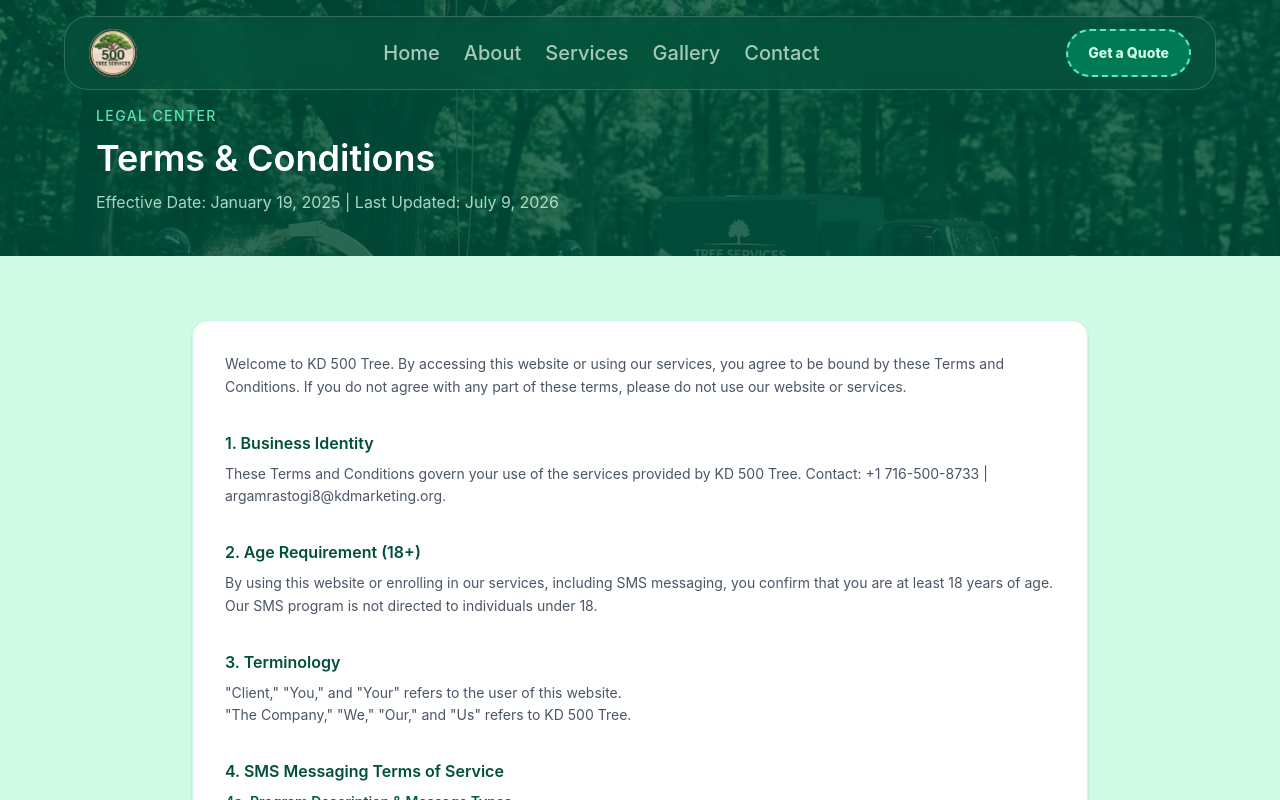
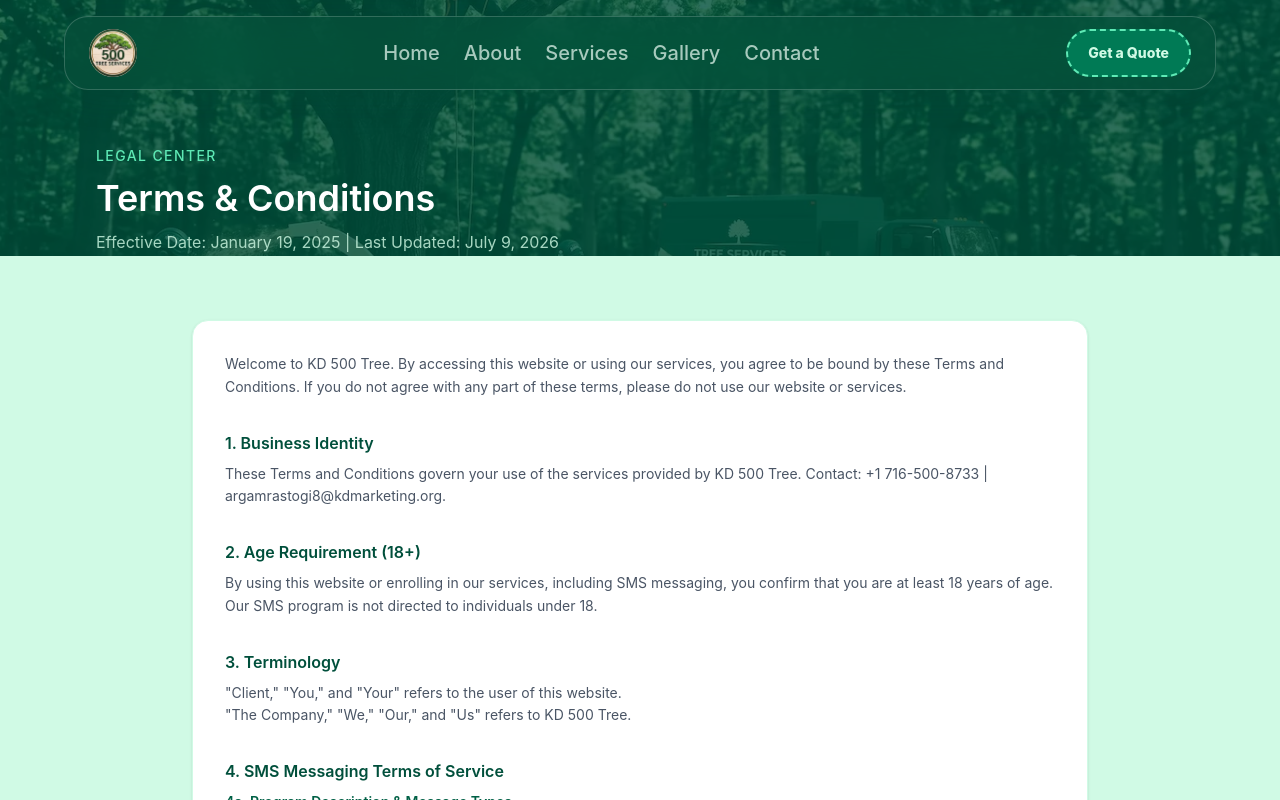
Before and after one commit to sarathkumargit/500-Tree-KD, a React (Vite) app in the folder frontend/: page /terms in a window 1280 px wide. Shown: the top 800 px of the page. Built offline with nearby package versions, Linux system fonts and the light colour scheme.

Commit message:
privacy term

```diff
--- a/frontend/src/pages/Privacy.jsx
+++ b/frontend/src/pages/Privacy.jsx
@@ -15,10 +15,10 @@
 
 const Privacy = () => (
   <div>
-    <section className="relative h-56 sm:h-64 overflow-hidden">
+    <section className=" relative h-56 sm:h-64 overflow-hidden">
       <img src={privacyBg} alt="" className="absolute inset-0 w-full h-full object-cover scale-105" loading="eager" />
       <div className="absolute inset-0 bg-emerald-900/80" />
-      <div className="relative z-10 h-full flex flex-col justify-center pt-16 px-4 sm:px-6 md:px-8 max-w-6xl mx-auto">
+      <div className="mt-10 relative z-10 h-full flex flex-col justify-center pt-16 px-4 sm:px-6 md:px-8 max-w-6xl mx-auto">
         <p className="font-medium text-sm tracking-widest uppercase mb-3 text-emerald-300">Legal</p>
         <h1 className="text-3xl md:text-4xl font-semibold text-white mb-3">Privacy Policy</h1>
         <p className="text-base text-emerald-100/80">Effective Date: January 19, 2025 | Last Updated: July 9, 2026</p>
--- a/frontend/src/pages/Terms.jsx
+++ b/frontend/src/pages/Terms.jsx
@@ -25,7 +25,7 @@
     <section className="relative h-56 sm:h-64 overflow-hidden">
       <img src={termsBg} alt="" className="absolute inset-0 w-full h-full object-cover scale-105" loading="eager" />
       <div className="absolute inset-0 bg-emerald-900/80" />
-      <div className="relative z-10 h-full flex flex-col justify-center pt-16 px-4 sm:px-6 md:px-8 max-w-6xl mx-auto">
+      <div className="mt-10 relative z-10 h-full flex flex-col justify-center pt-16 px-4 sm:px-6 md:px-8 max-w-6xl mx-auto">
         <p className="font-medium text-sm tracking-widest uppercase mb-3 text-emerald-300">Legal Center</p>
         <h1 className="text-3xl md:text-4xl font-semibold text-white mb-3">Terms & Conditions</h1>
         <p className="text-base text-emerald-100/80">Effective Date: January 19, 2025 | Last Updated: July 9, 2026</p>
```
